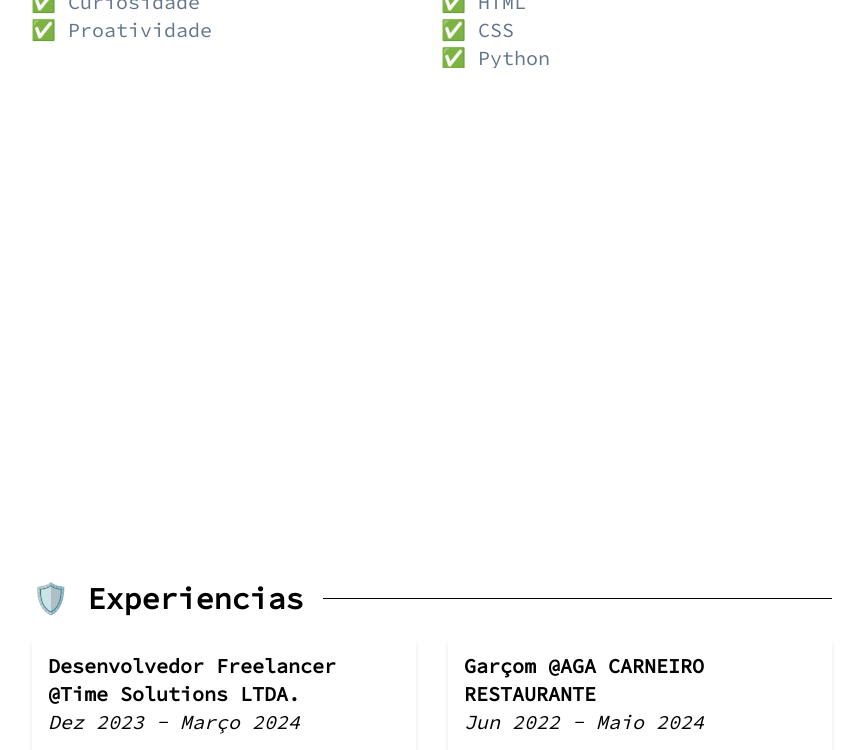
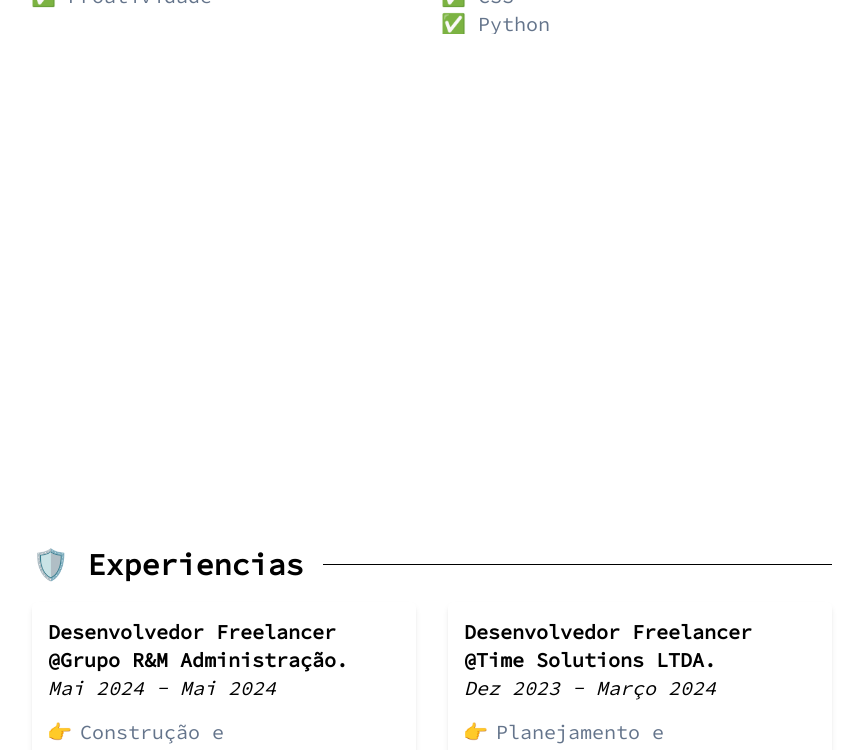
Before and after one commit to belforz/portfoliovue, a Vue app: page / in a window 1280 px wide. Shown: the part 2000-2750 px from the top of the page, without its empty margins (208-1071 px from the left). Built offline with nearby package versions, Linux system fonts and the light colour scheme.

Commit message:
add:news-links

```diff
--- a/src/components/Navbar.vue
+++ b/src/components/Navbar.vue
@@ -9,13 +9,13 @@
                         <img :src="getImageUrl(portfolio.greeting.logo.link)" class="scale-75 md:scale-100 origin-left drop-shadow-lg" id="logo-img"/>
                     </div>
                     <!-- Custom Logo -->
-                    <div v-else>
+                    <!-- <div v-else>
                         <div class="flex items-center space-x-2 py-4 md:py-1 drop-shadow-lg bg-gradient-to-r from-[#fa3205] to-[#5301c5] bg-clip-text text-transparent">
                             <p>&lt;</p>
                             <p class="text-5xl md:text-7xl" id="custom-logo">L.B</p>
                             <p>/></p>
                         </div>
-                    </div>
+                    </div> -->
                 </div>
             </router-link>
 
--- a/src/portfolio.js
+++ b/src/portfolio.js
@@ -100,6 +100,28 @@ const skills = {
 
 // --- 🛡️ Experience Section ---
 const experiences = [
+
+    {
+        position: "Desenvolvedor Freelancer",
+        company: {
+            name: "Grupo R&M Administração.",
+
+        },
+        duration: "Mai 2024 - Mai 2024",
+        bulletPoints: [
+           "Construção e Desenvolvimento de um site que atualiza a nova imagem e estrutura da empresa",
+            "de acordo com os designs elaborados, com seu aspectos minimalistas",
+            "através de tecnologias como PHP, JS e CSS."
+        ],
+        hashtags: [
+            "PHP",
+            "locaweb",
+            "JS",
+            "CSS",
+            "HTML",
+
+        ]
+    },
     {
         position: "Desenvolvedor Freelancer",
         company: {
@@ -108,7 +130,7 @@ const experiences = [
         },
         duration: "Dez 2023 - Março 2024",
         bulletPoints: [
-            "Planejamento e Estruturação de um site para a limpeza de nome de pessoas em inadimplência com utilização de tecnologia JavaScript, HTML e CSS com mascaramento de rotas além de um serviço para o cancelamentode CPNJ, seguindo as boas práticas do mercado.",
+            "Planejamento e Estruturação de sites para a limpeza de nome de pessoas em inadimplência com utilização de tecnologia JavaScript, HTML e CSS com mascaramento de rotas além de um serviço para o cancelamentode CPNJ, seguindo as boas práticas do mercado.",
             "Estilo em landing page ecom utilização das tecnologias SCSS, JavaScript e HTML",
             "Hospedagem de contéudo e UX Design"
         ],
@@ -162,29 +184,48 @@ const experiences = [
 // --- 💻 Work Section ---
 const works = [
     {
-        projectName: "BaixaCNPJ",
+        projectName: "R&M Administração",
         yearCompleted: "2024",
-        description: "Site de venda para a finalização de processos de CNPJ, dimuinuindo etapas com a utilização de UX design para atração de publico.",
+        description: "Com seus aspectos minimalistas, através de tecnologias como PHP, JS e CSS, uma atualização do site da empresa envolvendo práticas de UX design",
         techStack: "JavaScript, CSS, HTML & PHP",
         links: [
             {
-                label: "",
+                label: "GitHub",
                 type: "git",
-                url: "https://github.com/belforz/baixaCNPJ"
+                url: "https://github.com/belforz/rmadministracao"
             },
-
+            {
+                label: "Website",
+                type: "external",
+                url: "https://rmadministracao.com.br"
+            }
         ],
-        imageLink: "images/baixacnpj.png",
-        alignLeft: false
+        imageLink: "images/r&m.png",
+        alignLeft: true
     },
+    // {
+    //     projectName: "BaixaCNPJ",
+    //     yearCompleted: "2023",
+    //     description: "Site de venda para a finalização de processos de CNPJ, diminuindo etapas com a utilização de UX design para atração de público.",
+    //     techStack: "JavaScript, CSS, HTML & PHP",
+    //     links: [
+    //         {
+    //             label: "GitHub",
+    //             type: "git",
+    //             url: "https://github.com/belforz/baixaCNPJ"
+    //         }
+    //     ],
+    //     imageLink: "images/baixaCPNJ.png",
+    //     alignLeft: false
+    // },
     {
         projectName: "LimpaNome",
-        yearCompleted: "2023/2024",
-        description: "Uma interface mais atraente para a limpeza de nome, abreviando processos",
+        yearCompleted: "2024",
+        description: "Uma interface mais atraente para a limpeza de nome, abreviando processos.",
         techStack: "PHP, HTML, CSS, JS",
         links: [
             {
-                label: "",
+                label: "GitHub",
                 type: "git",
                 url: "https://github.com/belforz/LimpaNome"
             }
@@ -195,26 +236,25 @@ const works = [
     {
         projectName: "Bom Vizinho",
         yearCompleted: "2023",
-        description: "Um web aplicativo de serviços voluntários para idosos",
-        techStack: "HTML, CSS, JS, Java, Postgree, Vercel, SwaggerUi",
+        description: "Um web aplicativo de serviços voluntários para idosos.",
+        techStack: "HTML, CSS, JS, Java, PostgreSQL, Vercel, SwaggerUi",
         links: [
             {
-                label: "",
+                label: "GitHub",
                 type: "git",
                 url: "https://github.com/belforz/voluntariado-site"
             },
             {
-            label: "",
-            type: "external",
-            url: "sistemas-bomvizinho.com.br"
-
+                label: "Website",
+                type: "external",
+                url: "https://sistemas-bomvizinho.com.br"
             }
         ],
         imageLink: "images/BomVizinho.png",
         alignLeft: false
-    },
+    }
+];
 
-]
 
 const archiveLink = "https://github.com/belforz?tab=repositories"
 
```
Also changed, not shown: src/assets/images/r&m.png (added).
